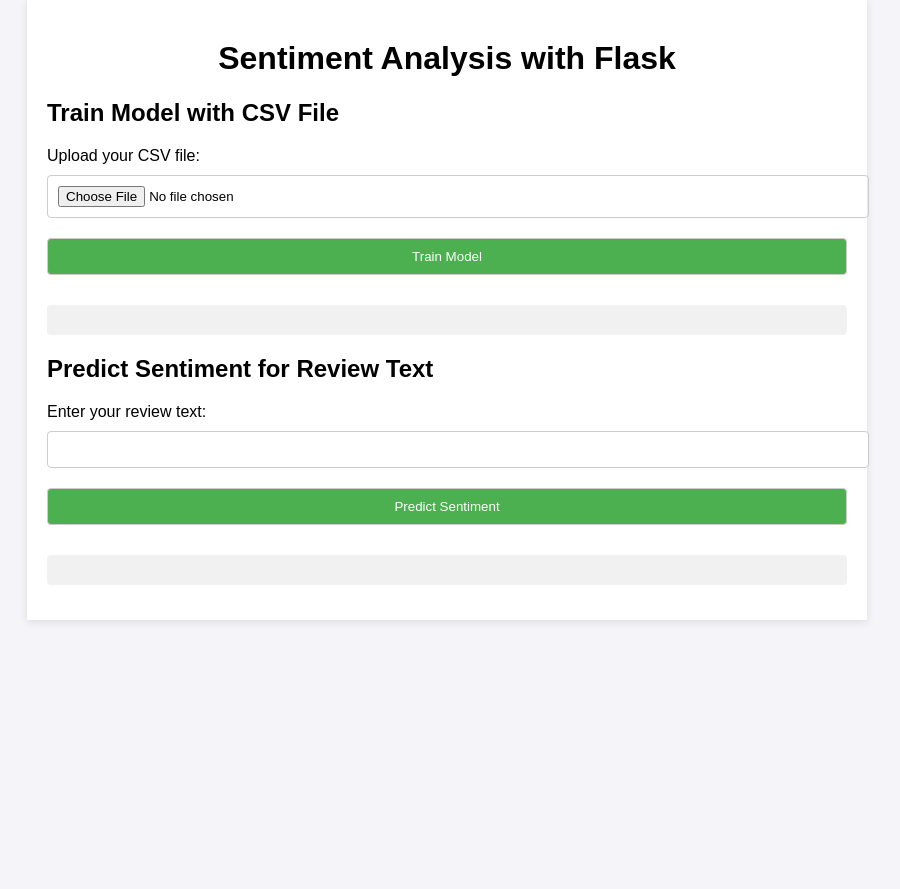
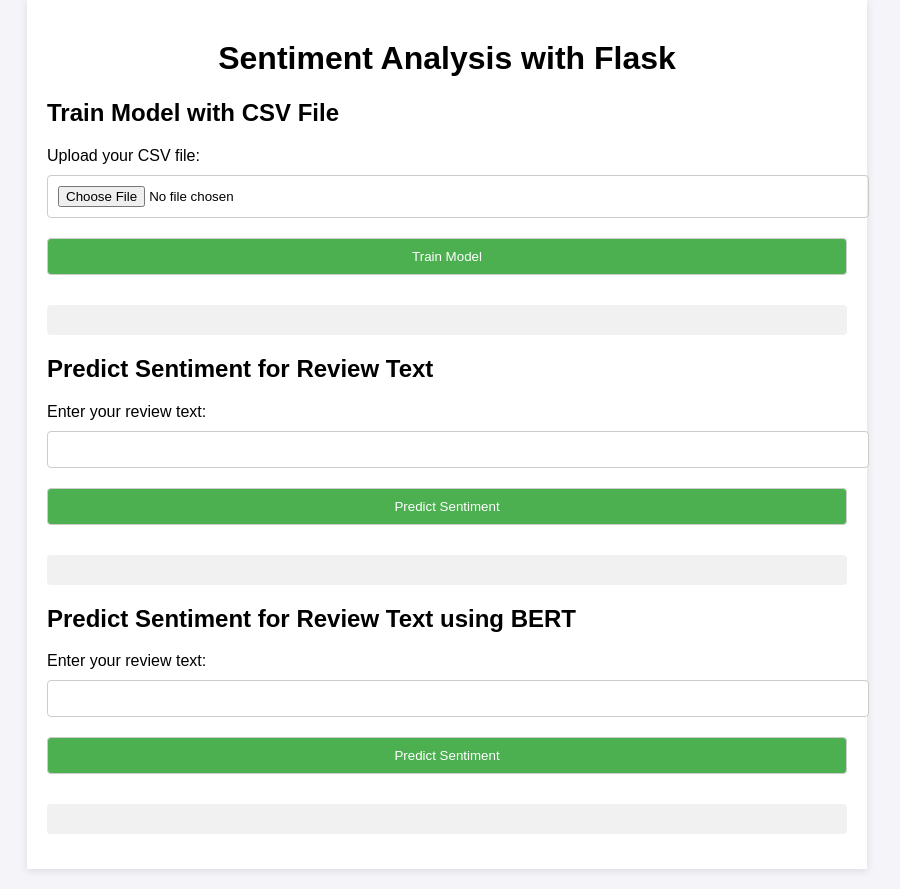
Before and after one commit to tshaun/steam_text_mining, a Flask app: page / in a window 1280 px wide. Shown: the part 21-910 px from the top of the page, without its empty margins (193-1093 px from the left). Before the commit the page ends 643 px from the top, so only its background shows below. Run offline with Flask 3, Linux system fonts and the light colour scheme; parts of the project's set-up code (start-up, migrations or seed data) failed here and were passed over.

Commit message:
add /predict_bert to app.py, add frontend in html

```diff
--- a/flask_app/app.py
+++ b/flask_app/app.py
@@ -171,13 +171,12 @@
     # Receive review text for prediction
     data = request.get_json()
     review_text = data.get("review_text")
-
     if not review_text:
         return jsonify({"error": "No review text provided"}), 400
 
     # Preprocess review text
     cleaned_review = preprocess_text(review_text)
-
+    print(cleaned_review)
     #Load BERT tokenizer and model
     tokenizer = BertTokenizer.from_pretrained("./saved_model")
     model = BertForSequenceClassification.from_pretrained("./saved_model")
@@ -199,6 +198,8 @@
         return prediction
 
     prediction = predict_sentiment(cleaned_review)
+
+    print(prediction);
     return jsonify({
         "prediction": prediction
     })
--- a/flask_app/templates/index.html
+++ b/flask_app/templates/index.html
@@ -1,10 +1,10 @@
 <!DOCTYPE html>
 <html lang="en">
     <head>
-    <meta charset="UTF-8">
-    <meta name="viewport" content="width=device-width, initial-scale=1.0">
+        <meta charset="UTF-8" />
+        <meta name="viewport" content="width=device-width, initial-scale=1.0" />
         <title>Sentiment Analysis</title>
-    <link rel="stylesheet" href="https://cdnjs.cloudflare.com/ajax/libs/font-awesome/5.15.4/css/all.min.css">
+        <link rel="stylesheet" href="https://cdnjs.cloudflare.com/ajax/libs/font-awesome/5.15.4/css/all.min.css" />
         <style>
             body {
                 font-family: Arial, sans-serif;
@@ -25,7 +25,9 @@
             .form-group {
                 margin-bottom: 15px;
             }
-        input[type="file"], input[type="text"], button {
+            input[type="file"],
+            input[type="text"],
+            button {
                 width: 100%;
                 padding: 10px;
                 margin: 10px 0;
@@ -33,7 +35,7 @@
                 border-radius: 4px;
             }
             button {
-            background-color: #4CAF50;
+                background-color: #4caf50;
                 color: white;
                 cursor: pointer;
             }
@@ -52,7 +54,6 @@
         </style>
     </head>
     <body>
-
         <div class="container">
             <h1>Sentiment Analysis with Flask</h1>
 
@@ -61,7 +62,7 @@
                 <h2>Train Model with CSV File</h2>
                 <form id="trainForm" enctype="multipart/form-data">
                     <label for="file">Upload your CSV file:</label>
-            <input type="file" id="file" name="file" accept=".csv" required>
+                    <input type="file" id="file" name="file" accept=".csv" required />
                     <button type="submit">Train Model</button>
                 </form>
                 <div id="trainResult" class="result"></div>
@@ -72,31 +73,41 @@
                 <h2>Predict Sentiment for Review Text</h2>
                 <form id="predictForm">
                     <label for="reviewText">Enter your review text:</label>
-            <input type="text" id="reviewText" name="reviewText" required>
+                    <input type="text" id="reviewText" name="reviewText" required />
                     <button type="submit">Predict Sentiment</button>
                 </form>
                 <div id="predictResult" class="result"></div>
             </div>
 
+            <!-- Form to predict sentiment -->
+            <div class="form-group">
+                <h2>Predict Sentiment for Review Text using BERT</h2>
+                <form id="predictFormBERT">
+                    <label for="reviewText">Enter your review text:</label>
+                    <input type="text" id="reviewTextBert" name="reviewText" required />
+                    <button type="submit">Predict Sentiment</button>
+                </form>
+                <div id="predictResultBert" class="result"></div>
+            </div>
         </div>
 
         <script>
             // Handle form submission for model training
-    document.getElementById('trainForm').addEventListener('submit', function(event) {
+            document.getElementById("trainForm").addEventListener("submit", function (event) {
                 event.preventDefault();
                 let formData = new FormData();
-        formData.append("file", document.getElementById('file').files[0]);
+                formData.append("file", document.getElementById("file").files[0]);
 
-        fetch('/train', {
-            method: 'POST',
-            body: formData
+                fetch("/train", {
+                    method: "POST",
+                    body: formData,
                 })
-        .then(response => response.json())
-        .then(data => {
+                    .then((response) => response.json())
+                    .then((data) => {
                         if (data.error) {
-                document.getElementById('trainResult').innerHTML = `<div class="error">${data.error}</div>`;
+                            document.getElementById("trainResult").innerHTML = `<div class="error">${data.error}</div>`;
                         } else {
-                document.getElementById('trainResult').innerHTML = `
+                            document.getElementById("trainResult").innerHTML = `
                     <p>Model trained successfully!</p>
                     <p>Accuracy: ${data.accuracy}</p>
                     <pre>${data.classification_report}</pre>
@@ -104,39 +115,76 @@
                 `;
                         }
                     })
-        .catch(error => {
-            document.getElementById('trainResult').innerHTML = `<div class="error">An error occurred: ${error}</div>`;
+                    .catch((error) => {
+                        document.getElementById(
+                            "trainResult"
+                        ).innerHTML = `<div class="error">An error occurred: ${error}</div>`;
                     });
             });
 
             // Handle form submission for sentiment prediction
-    document.getElementById('predictForm').addEventListener('submit', function(event) {
+            document.getElementById("predictForm").addEventListener("submit", function (event) {
                 event.preventDefault();
-        let reviewText = document.getElementById('reviewText').value;
+                let reviewText = document.getElementById("reviewText").value;
 
-        fetch('/predict', {
-            method: 'POST',
+                fetch("/predict", {
+                    method: "POST",
                     headers: {
-                'Content-Type': 'application/json'
+                        "Content-Type": "application/json",
                     },
-            body: JSON.stringify({ review_text: reviewText })
+                    body: JSON.stringify({ review_text: reviewText }),
                 })
-        .then(response => response.json())
-        .then(data => {
+                    .then((response) => response.json())
+                    .then((data) => {
                         if (data.error) {
-                document.getElementById('predictResult').innerHTML = `<div class="error">${data.error}</div>`;
+                            document.getElementById(
+                                "predictResult"
+                            ).innerHTML = `<div class="error">${data.error}</div>`;
                         } else {
                             let sentiment = data.prediction === 1 ? "Positive" : "Negative";
-                document.getElementById('predictResult').innerHTML = `
+                            document.getElementById("predictResult").innerHTML = `
                     <p>Predicted Sentiment: <strong>${sentiment}</strong></p>
                 `;
                         }
                     })
-        .catch(error => {
-            document.getElementById('predictResult').innerHTML = `<div class="error">An error occurred: ${error}</div>`;
+                    .catch((error) => {
+                        document.getElementById(
+                            "predictResult"
+                        ).innerHTML = `<div class="error">An error occurred: ${error}</div>`;
+                    });
+            });
+
+            // Handle form submission for sentiment prediction
+            document.getElementById("predictFormBERT").addEventListener("submit", function (event) {
+                event.preventDefault();
+                let reviewText = document.getElementById("reviewTextBert").value;
+
+                fetch("/predict_bert", {
+                    method: "POST",
+                    headers: {
+                        "Content-Type": "application/json",
+                    },
+                    body: JSON.stringify({ review_text: reviewText }),
+                })
+                    .then((response) => response.json())
+                    .then((data) => {
+                        if (data.error) {
+                            document.getElementById(
+                                "predictResultBert"
+                            ).innerHTML = `<div class="error">${data.error}</div>`;
+                        } else {
+                            let sentiment = data.prediction === 1 ? "Positive" : "Negative";
+                            document.getElementById("predictResult").innerHTML = `
+                    <p>Predicted Sentiment: <strong>${sentiment}</strong></p>
+                `;
+                        }
+                    })
+                    .catch((error) => {
+                        document.getElementById(
+                            "predictResultBert"
+                        ).innerHTML = `<div class="error">An error occurred: ${error}</div>`;
                     });
             });
         </script>
-
     </body>
 </html>
```
Lines whose indentation alone changed are shown as unchanged.
